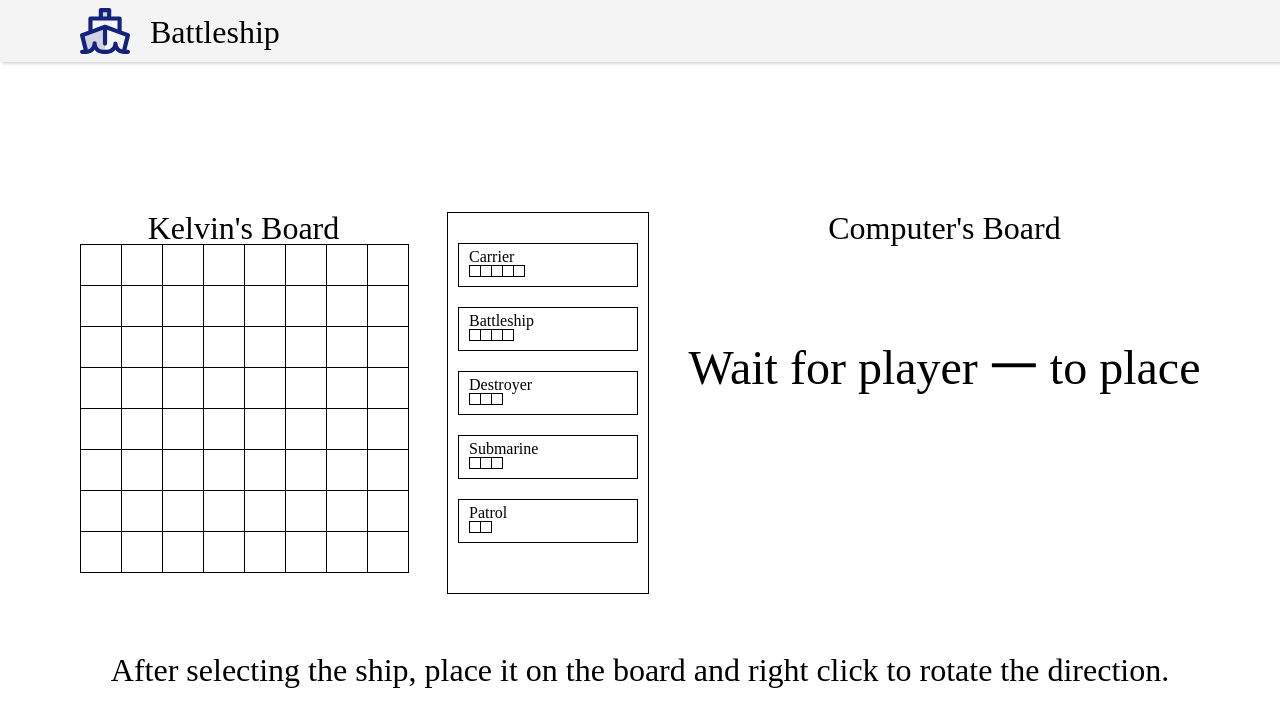
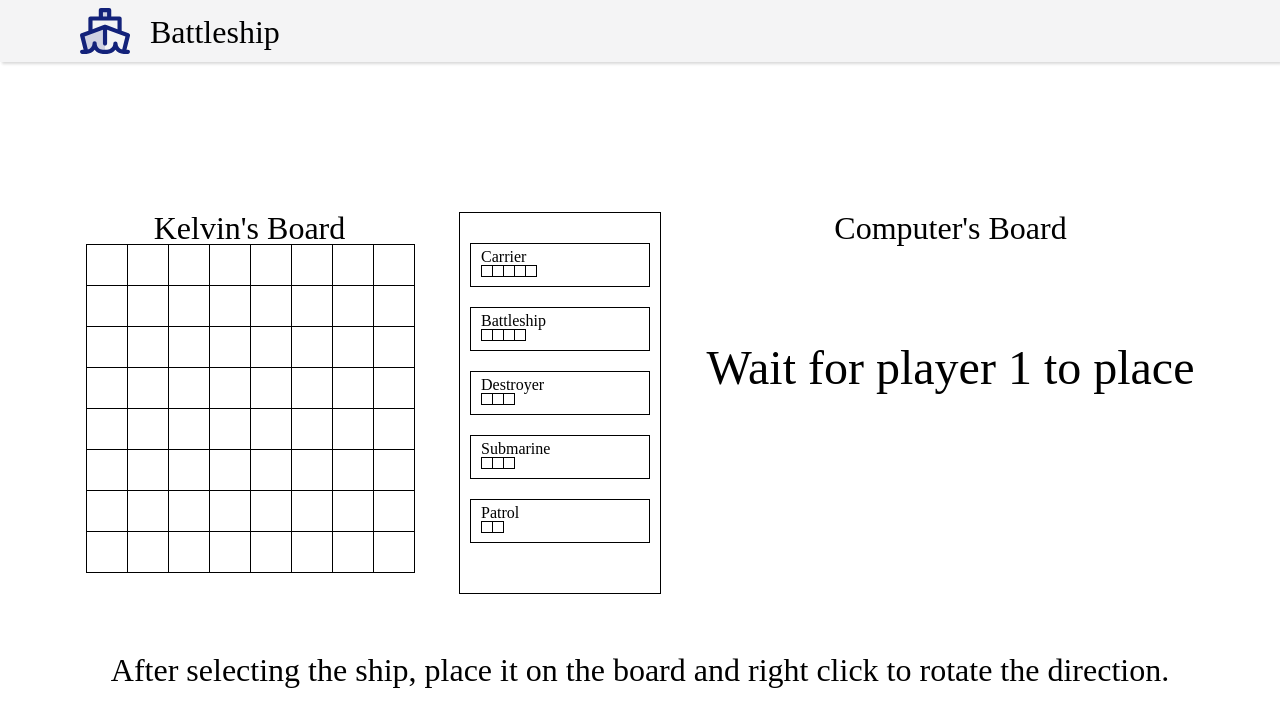
Before and after one commit to KelvinQiu802/battleship, a React (Vite) app: page / in a window 1280 px wide. Both pictures are taken after a click on the button "START". Shown: the top 726 px of the page. Built offline with nearby package versions, Linux system fonts and the light colour scheme.

Commit message:
fix: 中文一改为数字1

```diff
--- a/src/components/Game/Board.jsx
+++ b/src/components/Game/Board.jsx
@@ -8,7 +8,6 @@ import { computerPlacingShip } from '../../utils/computerTools';
 import * as BLOCK_STATE from '../../utils/blockStates';
 import * as GAME_STATE from '../../utils/gameState';
 import { FormattedMessage } from 'react-intl';
-
 
 const Board = ({
   gameState,
@@ -25,7 +24,6 @@ const Board = ({
   finalBoard,
   comBoard,
 }) => {
-
   // 是否是单人模式
   const isSingleMode = formData.playMode === 'singlePlayer';
   const isP1 = gameState.includes('p1');
@@ -114,17 +112,14 @@ const Board = ({
   return (
     <div className='board-container'>
       <h2 className='board-title'>
-        <FormattedMessage
-          id='board.title'
-          values={{ name: <b>{name}</b> }}
-        />
+        <FormattedMessage id='board.title' values={{ name: <b>{name}</b> }} />
       </h2>
       {!gameState.includes(player) ? (
         <h1 className='waiting-title'>
           <FormattedMessage
             id='board.waitMessage'
-            values={{isP1: <b>{isP1 ? '一' : '二'}</b> }}
-            defaultMessage={`Wait for player ${isP1 ? 'one' : 'two'} place`}
+            values={{ isP1: <b>{isP1 ? '1' : '2'}</b> }}
+            defaultMessage={`Wait for player ${isP1 ? 'one' : 'two'} to place`}
           />
         </h1>
       ) : (
```
